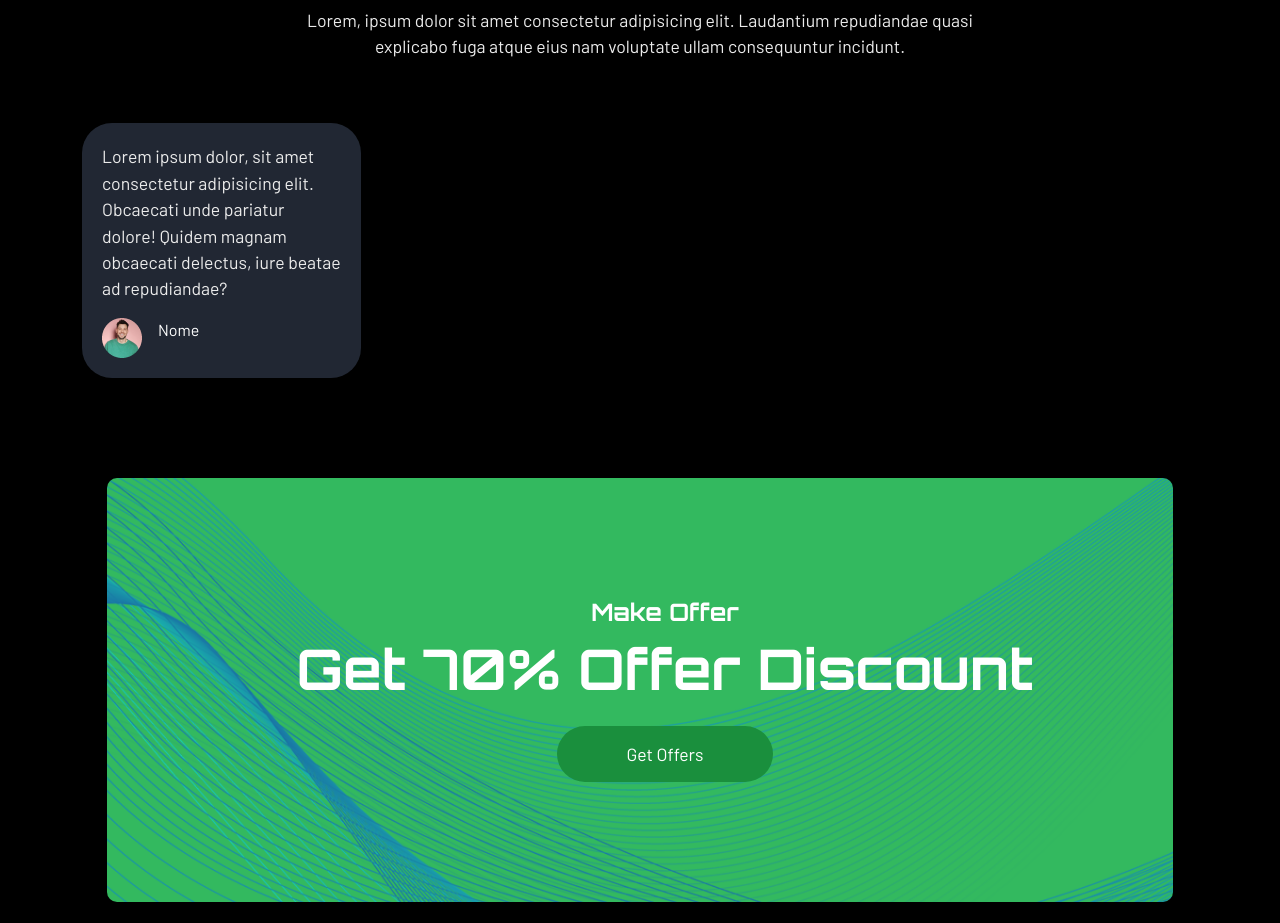
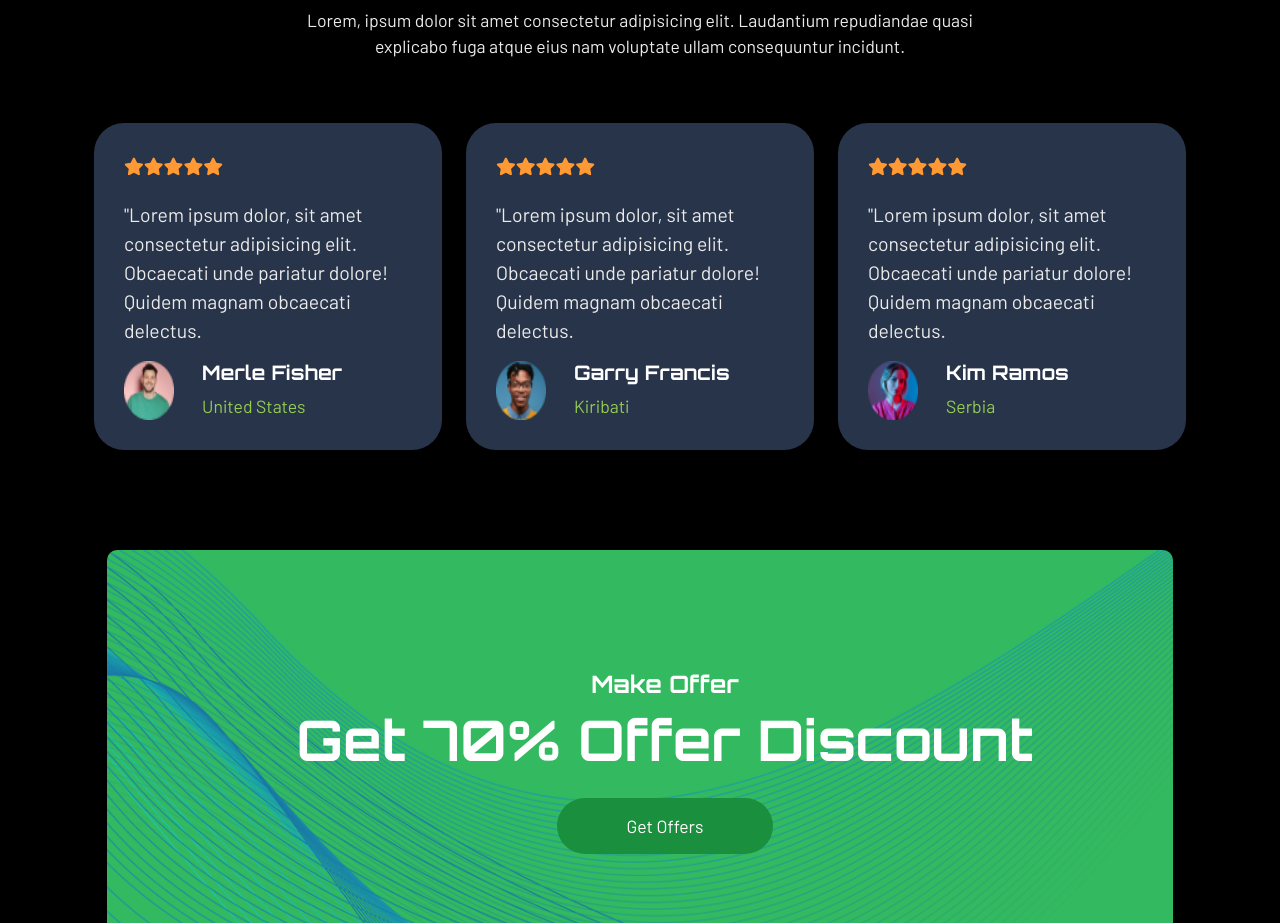
Before and after one commit to giuliabaratella/proj-html-vuejs, a Vue app: page / in a window 1280 px wide. Shown: the part 5522-6445 px from the top of the page. Built offline with nearby package versions, Linux system fonts and the light colour scheme.

Commit message:
updated feedback section

```diff
--- a/src/assets/data/store.js
+++ b/src/assets/data/store.js
@@ -16,6 +16,24 @@ export const store= reactive ({
         {
             number: 100,
             label:'Pro Team'
+        },
+    ],
+    testimonials:[
+        {
+            name:'Merle Fisher',
+            from:'United States',
+
+            img:'/img/testimonials/testimonials-image-1.png'
+        },
+        {
+            name:'Garry Francis',
+            from:'Kiribati',
+            img:'/img/testimonials/testimonials-image-2.png'
+        },
+        {
+            name:'Kim Ramos',
+            from:'Serbia',
+            img:'/img/testimonials/testimonials-image-3.png'
         },
     ],
     articles:[
--- a/src/components/FeedbackComponent.vue
+++ b/src/components/FeedbackComponent.vue
@@ -11,13 +11,21 @@
                 </div>
 
                 <div class="row overflow-x-hidden cards-container">
-                    <div class="card-sample col-3">
-                        <p>Lorem ipsum dolor, sit amet consectetur adipisicing elit. Obcaecati unde pariatur dolore! Quidem magnam obcaecati delectus, iure beatae ad repudiandae?</p>
-                        <div class="d-flex">
-                            <img src="/img/testimonials/testimonials-image-1.png" alt="testimonial" class="pe-3">
-                            <div>Nome</div>
+                    <div class="col-4" v-for="el in store.testimonials">
+                        <div class="card-testimonial">
+                            <i v-for="n in 5" class="fa-solid fa-star mb-4"></i>
+                            <p>"Lorem ipsum dolor, sit amet consectetur adipisicing elit. Obcaecati unde pariatur dolore! Quidem magnam obcaecati delectus.</p>
+                            <div class="row">
+                                <img :src="el.img" alt="testimonial" class="pe-3 col-3">
+                                <div class="col">
+                                    <h5 class="test-name">{{el.name}}</h5>
+                                    <div class="test-from">{{ el.from }}</div>
+                                </div>
+                            </div>
                         </div>
                     </div>
+
+
                 </div>
             </div>
         </div>
@@ -25,17 +33,30 @@
 </template>
 
 <script>
+import { store } from '../assets/data/store';
     export default {
         name:'FeedbackComponent',
+        data(){
+            return {
+                store,
+            }
+        }
     }
 </script>
 
 <style lang="scss" scoped>
 @use '../assets/styles/partials/variables' as *;
-.card-sample{
-    background-color: $colorDark;
-    padding: 20px;
+.card-testimonial{
+    background-color: $colorDarkBlue;
+    padding: 30px;
     border-radius: 30px;
+    font-size: 1.1em;
+    .test-from{
+        color:$colorHover;
+    }
+    i{
+        color: $colorLive;;
+    }
 }
 
 </style>
```
